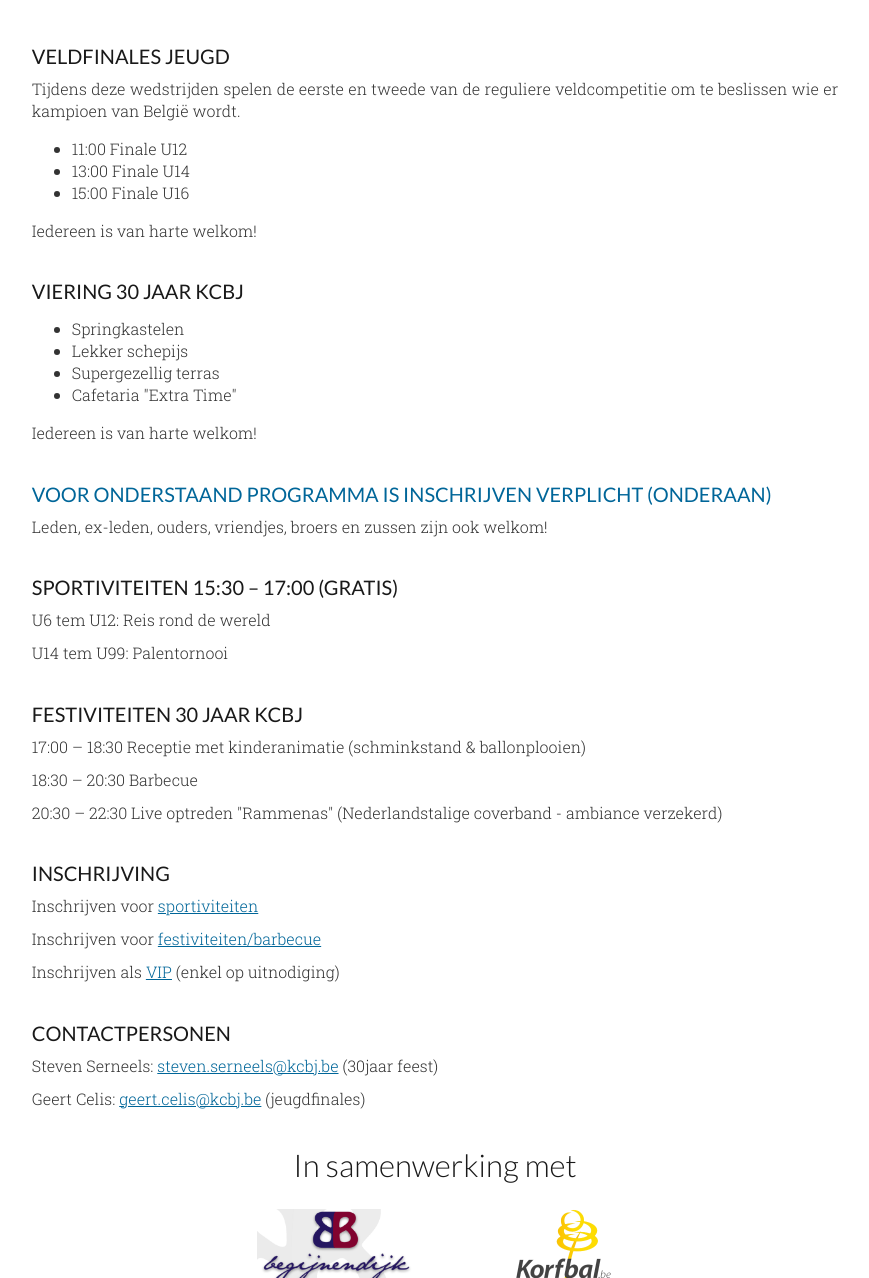
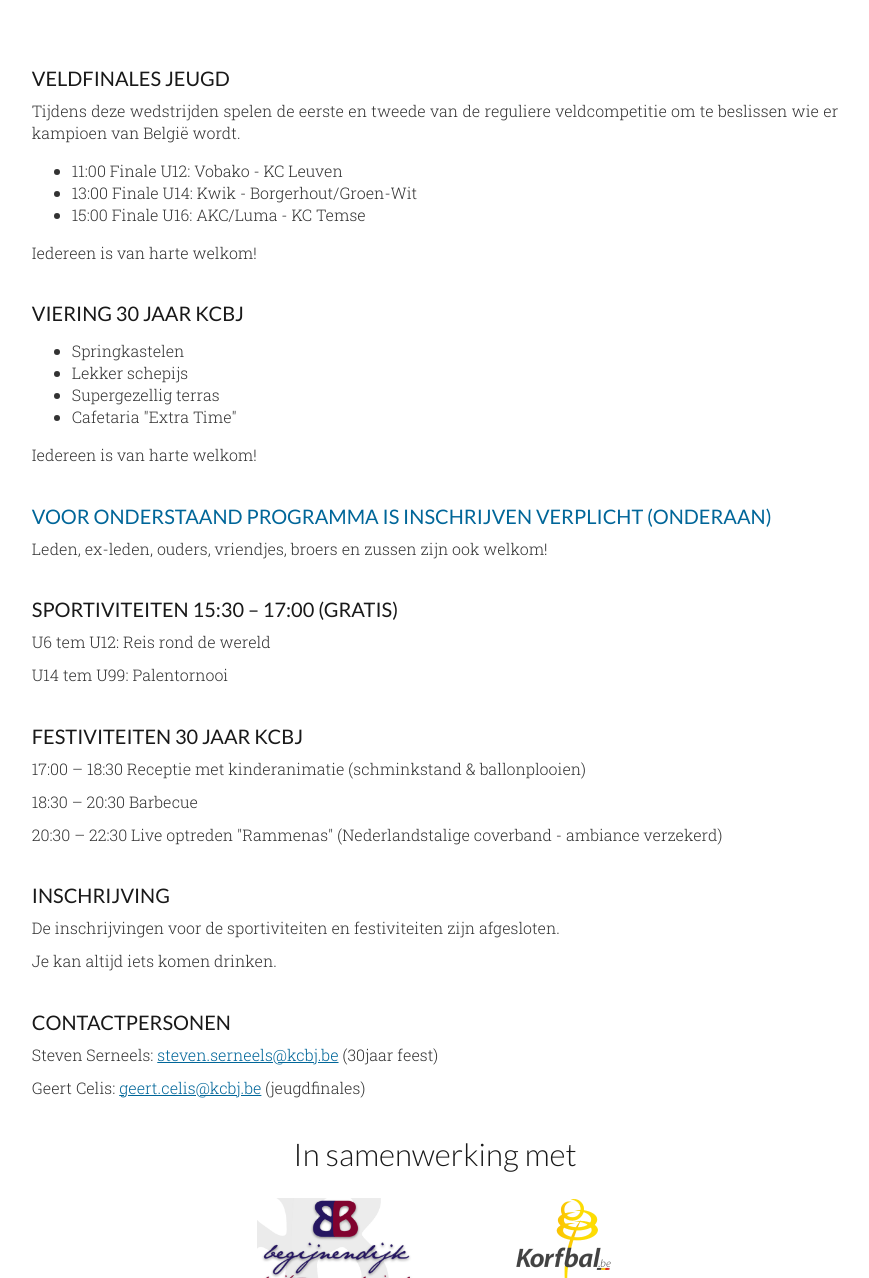
Before and after one commit to kcbj/kcbj.github.io, a Jekyll site: the page built from 30jaar/index.html, in a window 1280 px wide and 1400 px high, scrolled down 565 px, cut to the strip 122-1400 px from the top of the window. Shown: the whole strip, without its empty margins (205-1074 px from the left). Built offline with Jekyll 4.4.1, drawn with Linux system fonts in a browser that asks for light colours; nearby versions of some CDN libraries; some of the changed text lies outside the part shown.

Commit message:
Added team names. Removed links to enroll.

```diff
--- a/30jaar/index.html
+++ b/30jaar/index.html
@@ -8,7 +8,7 @@ description: Korfbalclub KCBJ bestaat 30 jaar en dat vieren we
   <div class="wrapper">
     <p class="centered">Korfbalclub KCBJ bestaat 30 jaar en dat vieren we</p>
     <p class="centered" style="font-size: 2rem;">zaterdag 25 mei</p>
-    <p class="centered">Gemeentelijk Sportpark Grote Baan - Betekom</p>
+    <p class="centered">Gemeentelijk Sportpark Grote Baan<br>Grote Baan 118, 3130 Betekom</p>
   </div>
 </div>
 <div class="hero container" id="first-divider" style="min-height: 20rem; margin: 2rem 0;">
@@ -21,9 +21,9 @@ description: Korfbalclub KCBJ bestaat 30 jaar en dat vieren we
       <h2>Veldfinales Jeugd</h2>
       <p>Tijdens deze wedstrijden spelen de eerste en tweede van de reguliere veldcompetitie om te beslissen wie er kampioen van België wordt.</p>
       <ul>
-        <li>11:00 Finale U12</li>
-        <li>13:00 Finale U14</li>
-        <li>15:00 Finale U16</li>
+        <li>11:00 Finale U12: Vobako - KC Leuven</li>
+        <li>13:00 Finale U14: Kwik - Borgerhout/Groen-Wit</li>
+        <li>15:00 Finale U16: AKC/Luma - KC Temse</li>
       </ul>
       <p>Iedereen is van harte welkom!</p>
 
@@ -49,9 +49,8 @@ description: Korfbalclub KCBJ bestaat 30 jaar en dat vieren we
       <p>20:30 – 22:30 Live optreden "Rammenas" (Nederlandstalige coverband - ambiance verzekerd)</p>
 
       <h2>Inschrijving</h2>
-      <p>Inschrijven voor <a href="https://login.twizzit.com/v2/public/form/5ff71de9d878671a6770371bc1d58ec1">sportiviteiten</a></p>
-      <p>Inschrijven voor <a href="https://login.twizzit.com/v2/public/form/d175dc6a9ceb99805bbdf34f3c198ed8">festiviteiten/barbecue</a></p>
-      <p>Inschrijven als <a href="https://login.twizzit.com/v2/public/form/aeadc43a45df33ef192a6c0d26a6f8e8">VIP</a> (enkel op uitnodiging)</p>
+      <p>De inschrijvingen voor de sportiviteiten en festiviteiten zijn afgesloten.</p>
+      <p>Je kan altijd iets komen drinken.</p>
 
       <h2>Contactpersonen</h2>
       <p>Steven Serneels: <a href="mailto:steven.serneels@kcbj.be">steven.serneels@kcbj.be</a> (30jaar feest)</p>
```
